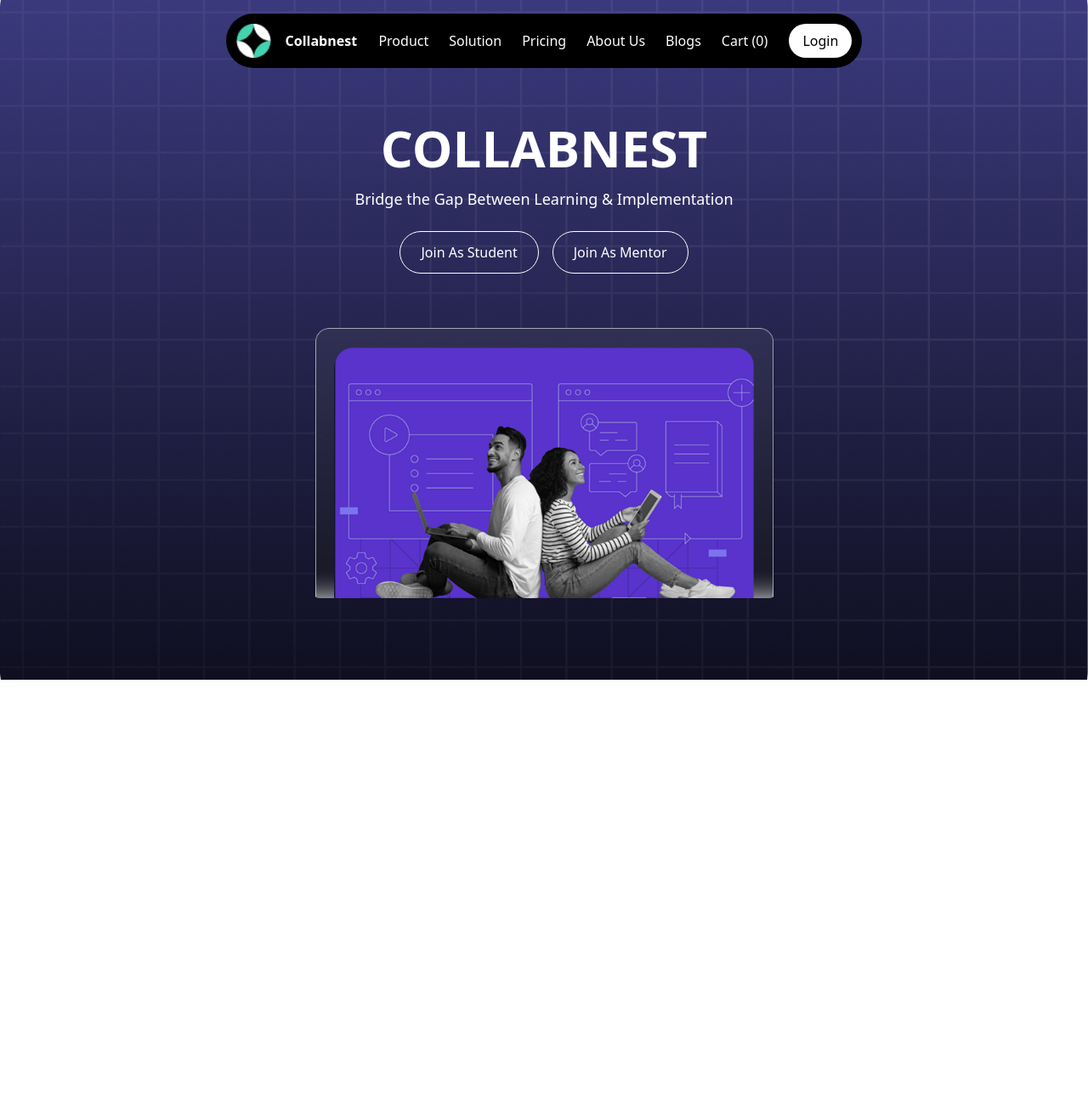
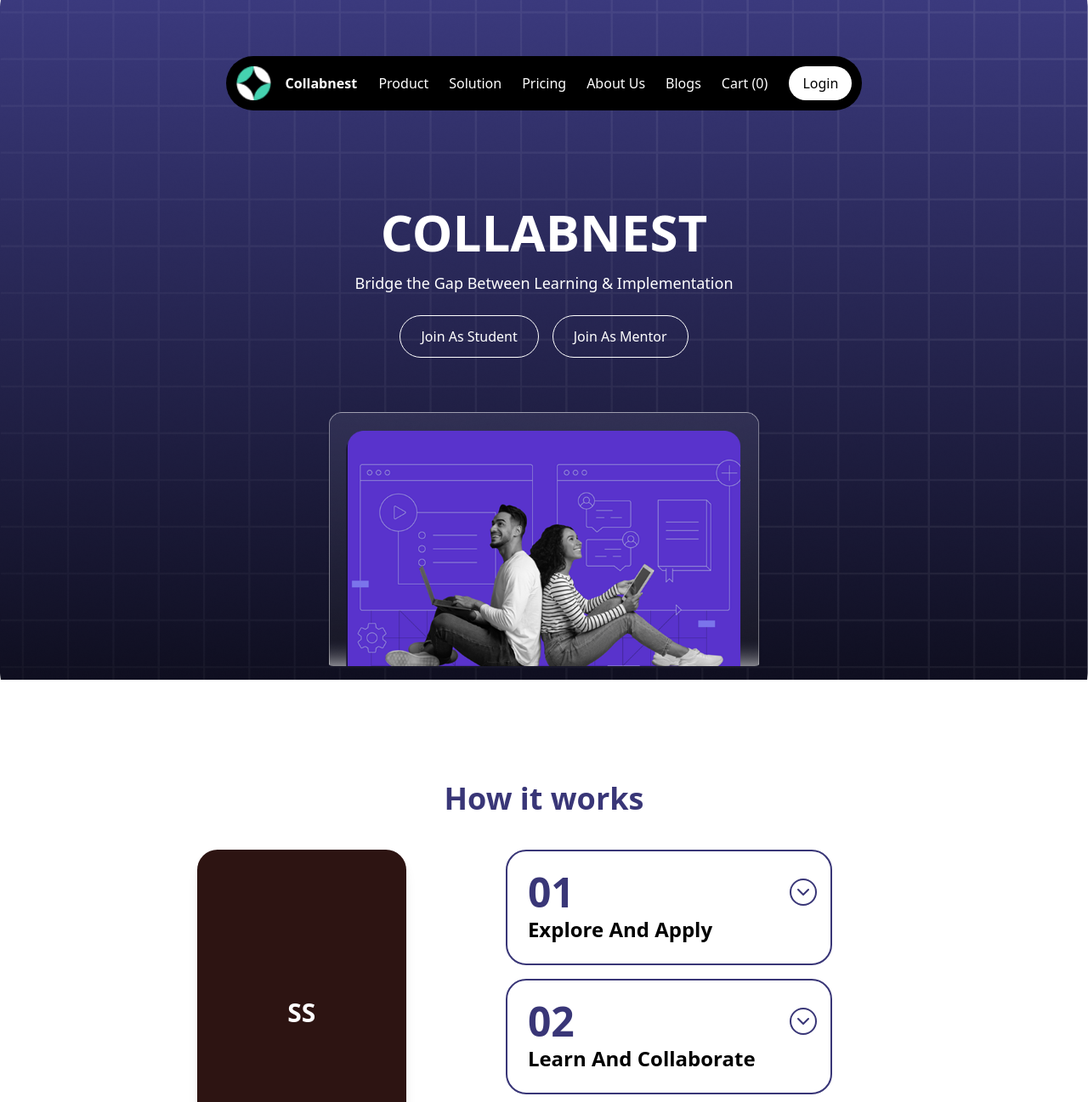
Before and after one commit to shashwatvegeta/collabnest, a Next.js app in the folder frontend/: page / in a window 1280 px wide. Shown: the top 1297 px of the page at 85% size. Before the commit the page ends 800 px from the top, so only its background shows below. Built offline with nearby package versions, Linux system fonts and the light colour scheme.

Commit message:
landing page second part

```diff
--- a/frontend/app/page.js
+++ b/frontend/app/page.js
@@ -1,19 +1,33 @@
 import Image from 'next/image';
 import Navbar from '@/components/navbar';
+import HowItWorks from '@/components/HowItWorks';
+
 export default function Home() {
   return (
-    <div className="relative h-screen bg-cover bg-center p-4" style={{ backgroundImage: 'url(/landingpage_bg.png)',  }}>
+    <div>
+
+      <div className="relative h-screen bg-cover bg-center p-4 flex flex-col items-center" style={{ backgroundImage: 'url(/landingpage_bg.png)' }}>
         <Navbar />
-      <div className="text-center text-white mt-16">
-        <h1 className="text-6xl font-bold">COLLABNEST</h1>
+
+        <div className="text-center text-white mt-16 px-6">
+          <h1 className="text-4xl md:text-6xl font-bold">COLLABNEST</h1>
           <p className="mt-4 text-lg">Bridge the Gap Between Learning & Implementation</p>
+
           <div className="mt-6 space-x-4">
             <button className="px-6 py-3 border border-white rounded-full">Join As Student</button>
             <button className="px-6 py-3 border border-white rounded-full">Join As Mentor</button>
           </div>
+
+
           <div className="flex justify-center mt-16">
-          <Image src="/laptop_image.png" alt="Featured Image" width={545} height={400} className="rounded-lg" />
+            <Image src="/laptop_image.png" alt="Featured Image" width={500} height={500} className="rounded-lg w-full max-w-md md:max-w-lg" />
           </div>
+        </div>
+      </div>
+
+
+      <div className="mt-20 flex justify-center">
+        <HowItWorks />
       </div>
     </div>
   );
--- /dev/null
+++ b/frontend/components/HowItWorks.js
@@ -0,0 +1,55 @@
+"use client";
+import { useState } from "react";
+import { ChevronDown } from "lucide-react";
+
+const steps = [
+  { id: 1, title: "Explore And Apply", description: "Browse through a wide range of sports events, from football and basketball to cricket and tennis." },
+  { id: 2, title: "Learn And Collaborate", description: "Engage in interactive sessions and collaborate with peers and mentors." },
+  { id: 3, title: "Get Certified And Level Up", description: "Earn certifications and enhance your skills for better career opportunities." },
+];
+
+export default function HowItWorks() {
+  const [activeStep, setActiveStep] = useState(null);
+
+  const toggleStep = (id) => setActiveStep(activeStep === id ? null : id);
+
+  return (
+    <div className="flex flex-col items-center min-h-screen py-10 px-4">
+      <h2 className="text-3xl md:text-4xl font-bold text-[#393677] mb-10">How it works</h2>
+
+      <div className="flex flex-col md:flex-row justify-center items-start gap-6 md:gap-12 w-full max-w-5xl">
+
+        <div className="w-full md:w-96 h-64 md:h-96 bg-[#2D1412] text-white flex items-center justify-center rounded-3xl shadow-lg">
+          <h3 className="text-3xl font-bold">SS</h3>
+        </div>
+
+
+        <div className="flex flex-col items-center gap-4 w-full">
+          {steps.map((step) => (
+            <div
+              key={step.id}
+              className={`relative w-full md:w-96 p-6 rounded-3xl transition-all duration-300 cursor-pointer flex flex-col items-start ${
+                activeStep === step.id ? "bg-[#393677] text-white" : "bg-white text-[#393677] border-2 border-[#393677]"
+              }`}
+            >
+              <h3 className={`text-5xl font-extrabold mb-1 ${activeStep === step.id ? "text-white" : "text-[#393677]"}`}>
+                {step.id.toString().padStart(2, "0")}
+              </h3>
+              <h4 className={`text-2xl font-extrabold ${activeStep === step.id ? "text-white" : "text-black"}`}>{step.title}</h4>
+
+
+              <div className={`overflow-hidden transition-all duration-500 ease-in-out ${activeStep === step.id ? "max-h-40 opacity-100" : "max-h-0 opacity-0"}`}>
+                <p className="mt-2 text-sm">{step.description}</p>
+              </div>
+
+
+              <button className="absolute top-8 right-4 w-8 h-8 flex items-center justify-center border-2 border-[#393677] rounded-full bg-white" onClick={() => toggleStep(step.id)}>
+                <ChevronDown className={`w-6 h-6 transition-transform duration-300 ${activeStep === step.id ? "rotate-180 text-[#393677]" : "text-[#393677]"}`} />
+              </button>
+            </div>
+          ))}
+        </div>
+      </div>
+    </div>
+  );
+}
--- a/frontend/components/navbar.js
+++ b/frontend/components/navbar.js
@@ -1,14 +1,22 @@
+"use client";
+import { useState } from 'react';
 import Image from 'next/image';
 import Link from 'next/link';
+import { Menu, X } from 'lucide-react';
 
 const Navbar = () => {
+  const [menuOpen, setMenuOpen] = useState(false);
+
   return (
-    <nav className="flex justify-between items-center p-3 bg-black text-white w-3/5 m-auto rounded-full ">
+    <nav className="flex justify-between items-center p-3 bg-black text-white w-full lg:w-3/5 m-auto rounded-full">
+      {/* Logo */}
       <div className="flex items-center">
         <Image src="/logo.png" alt="Collabnest Logo" width={50} height={50} />
         <span className="ml-2 font-bold">Collabnest</span>
       </div>
-      <div className="space-x-6">
+
+
+      <div className="hidden lg:flex space-x-6">
         <Link href="#">Product</Link>
         <Link href="#">Solution</Link>
         <Link href="#">Pricing</Link>
@@ -16,7 +24,27 @@ const Navbar = () => {
         <Link href="#">Blogs</Link>
         <Link href="#">Cart (0)</Link>
       </div>
-      <button className="px-4 py-2 bg-white text-black rounded-full">Login</button>
+
+
+      <button className="hidden lg:block px-4 py-2 bg-white text-black rounded-full">Login</button>
+
+
+      <button className="lg:hidden" onClick={() => setMenuOpen(!menuOpen)}>
+        {menuOpen ? <X className="w-8 h-8" /> : <Menu className="w-8 h-8" />}
+      </button>
+
+
+      {menuOpen && (
+        <div className="absolute top-16 left-0 w-full bg-black text-white flex flex-col items-center space-y-4 py-4 lg:hidden">
+          <Link href="#" onClick={() => setMenuOpen(false)}>Product</Link>
+          <Link href="#" onClick={() => setMenuOpen(false)}>Solution</Link>
+          <Link href="#" onClick={() => setMenuOpen(false)}>Pricing</Link>
+          <Link href="#" onClick={() => setMenuOpen(false)}>About Us</Link>
+          <Link href="#" onClick={() => setMenuOpen(false)}>Blogs</Link>
+          <Link href="#" onClick={() => setMenuOpen(false)}>Cart (0)</Link>
+          <button className="px-4 py-2 bg-white text-black rounded-full" onClick={() => setMenuOpen(false)}>Login</button>
+        </div>
+      )}
     </nav>
   );
 };
```
Also changed, not shown: frontend/package.json (+6 -4 lines), 2 other files (tests, documents, lock files or other folders). Lines whose indentation alone changed are shown as unchanged.
